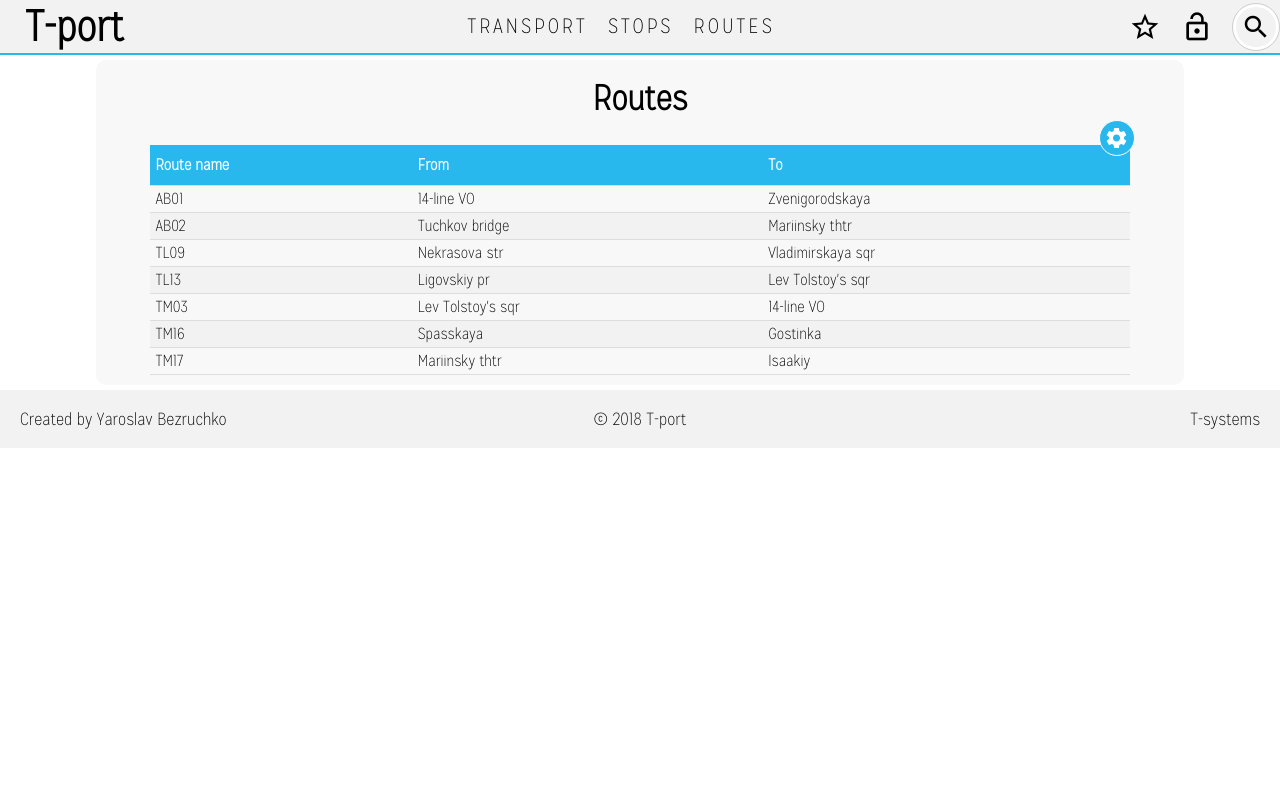
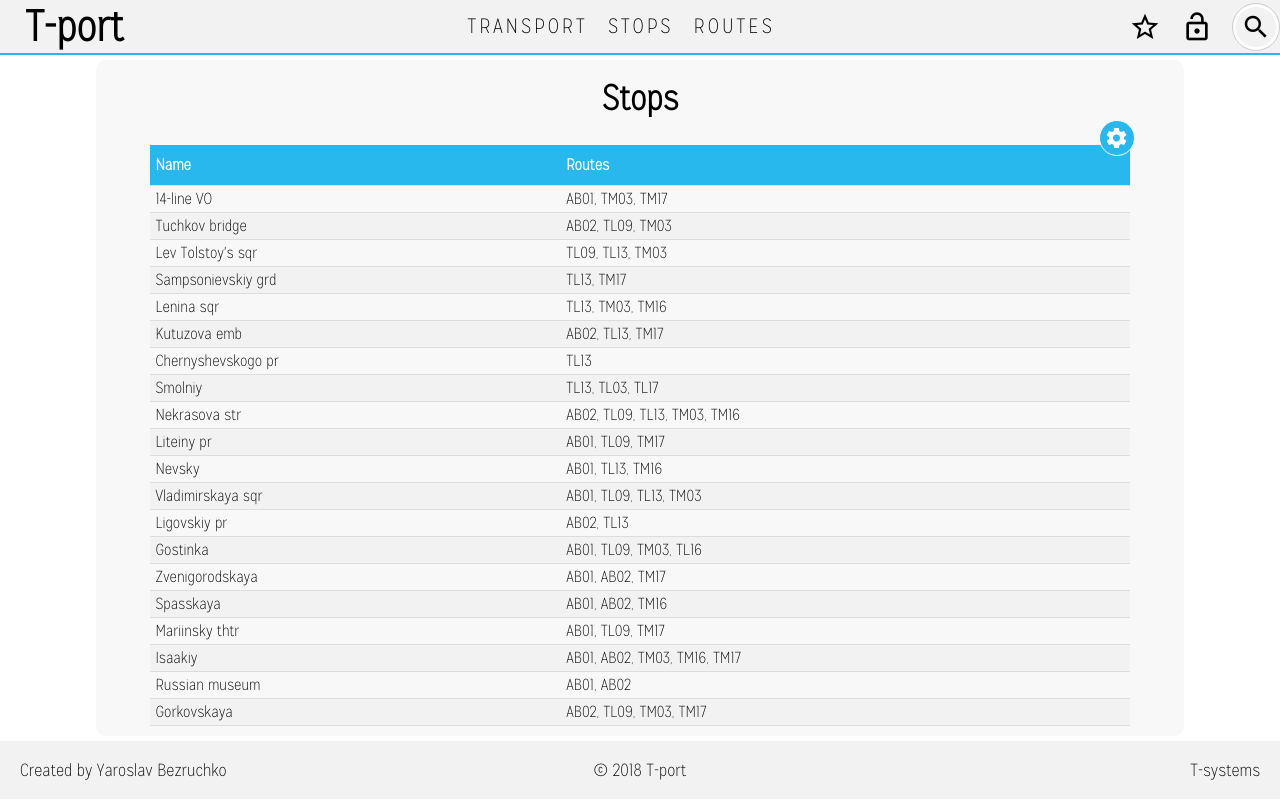
Before and after one commit to Prifki/T-port, a React (Create React App) app in the folder t-port/: page / in a window 1280 px wide. Built offline with nearby package versions, Linux system fonts and the light colour scheme.

Commit message:
stops table generating

```diff
--- a/t-port/src/components/landing/App.js
+++ b/t-port/src/components/landing/App.js
@@ -11,7 +11,7 @@ class App extends Component {
     return (
       <>
         <Header />
-        <RoutesContainer />
+        <StopsContainer />
         {/*<FindRouteContainer />
         <TransportsContainer />
         <RoutesContainer />
--- a/t-port/src/components/pages/RoutesContainer.js
+++ b/t-port/src/components/pages/RoutesContainer.js
@@ -8,7 +8,6 @@ class RoutesContainer extends Component {
         super(props);
         this.state = {
             isCardShowen: false,
-            routes: JSONdata.routes,
             routesTableTitles: <tr>
                                  <th>Route name</th>
                                  <th>From</th>
--- a/t-port/src/components/pages/StopsContainer.js
+++ b/t-port/src/components/pages/StopsContainer.js
@@ -1,19 +1,53 @@
 import React, { Component } from 'react';
 import Table from './presentational/Table';
 import Card from './presentational/Card';
+import JSONdata from './../../data/data.json';
 
 class StopsContainer extends Component {
+    constructor(props){
+        super(props);
+        this.state = {
+            isCardShowen: false,
+            stopsTableTitles: <tr>
+                                 <th>Name</th>
+                                 <th>Routes</th>
+                               </tr>,
+            stopsCardTableTitles: <tr>
+                                     <th>Route</th>
+                                     <th>Time</th>
+                                   </tr>
+        };
+        const stops = JSONdata.stops;
+        let stopsData = [];
+		for (let each in stops){
+            stopsData[each] = {name: stops[each].name, routes: stops[each].routes.join(', ')}
+		}
+        this.stopsTableRows = stopsData.map((row, index) => {
+            return (
+              <tr key={index}>
+                  <td onClick={this.showCard}><a>{row.name}</a></td>
+                  <td>{row.routes}</td>
+              </tr>
+            );
+        });
+    }
   render() {
     return (
         <main>
             <div className="substrate">
                 <h2 className="page-name">Stops</h2>
-                <Table />
-                <Card />
+                <Table rows = { this.stopsTableRows } header = { this.state.stopsTableTitles }/>
+                {this.state.isCardShowen ? <Card tableHeader = { this.state.stopsCardTableTitles } /> : null}
             </div>
         </main>
     );
   }
+  showCard = (props) => {
+    console.log(props);
+    this.setState({
+      isCardShowen: true
+    })
+  }
 }
 
 export default StopsContainer;
--- a/t-port/src/components/pages/presentational/Table.js
+++ b/t-port/src/components/pages/presentational/Table.js
@@ -5,7 +5,7 @@ import TableBody from './TableBody';
 
 class Table extends Component {
   render() {
-    const { rows, header } = this.props
+    const { rows, header} = this.props
     return (
         <div className="table-wrapper">
             <TableEditButton />
```
